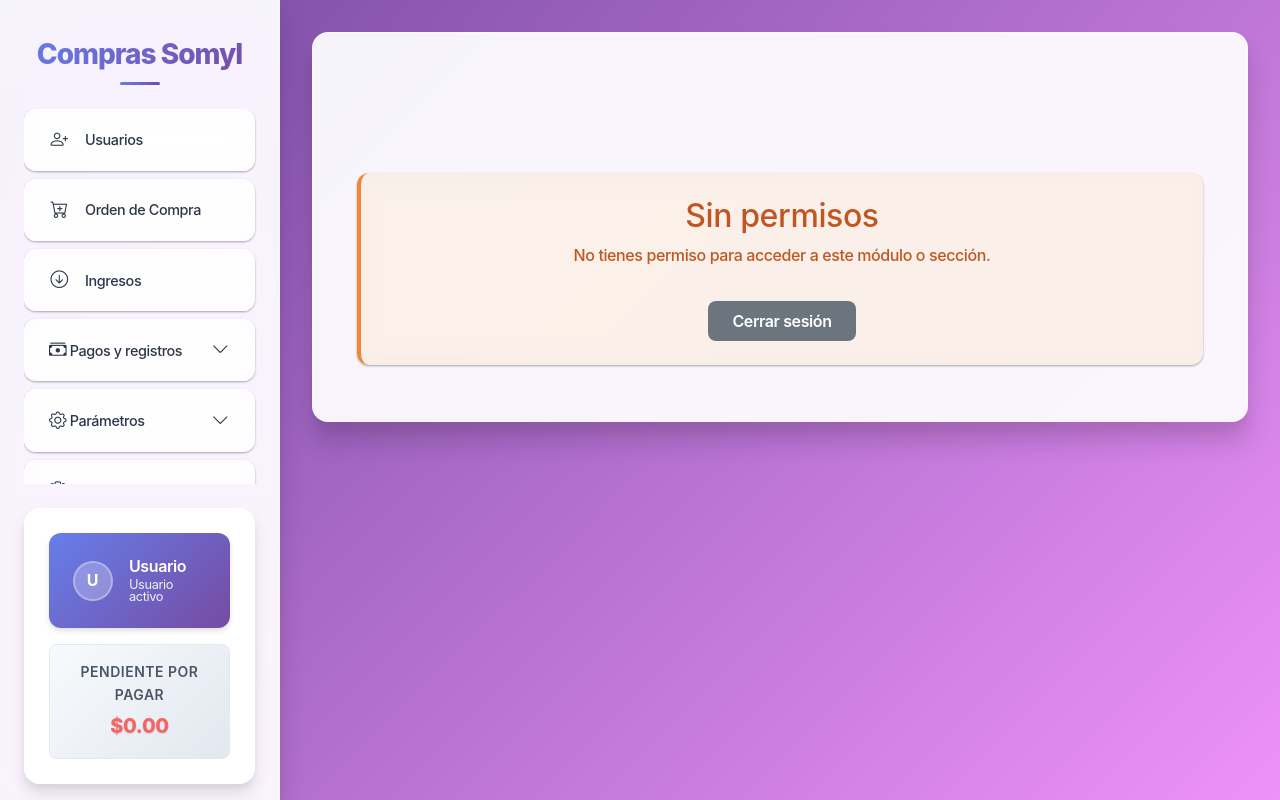
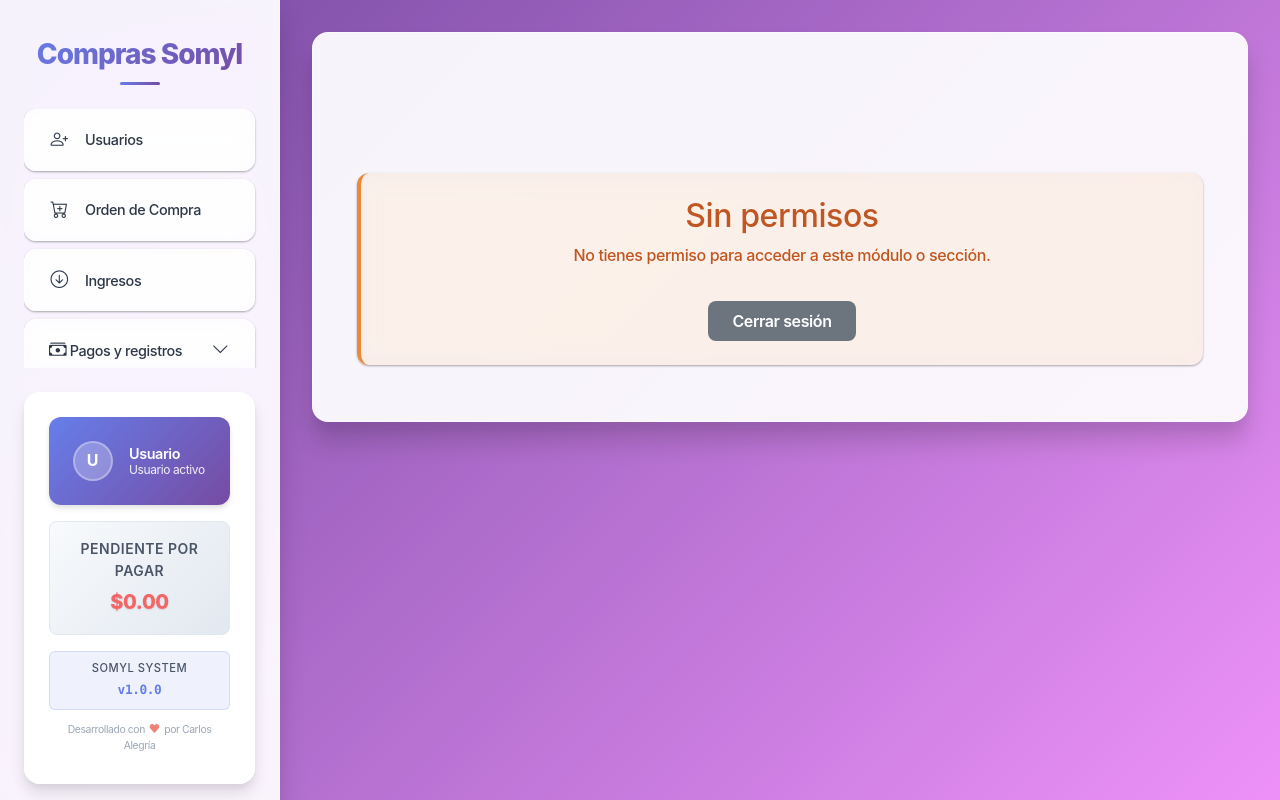
Before and after one commit to CarlosATO/orden_pago_somyl_2026, a Flask app: page /sin_permisos in a window 1280 px wide. Run offline with Flask 3, Linux system fonts and the light colour scheme; the visitor is signed in with stand-in values (Sample User, id 1); data that the repository does not hold is empty; parts of the project's set-up code (start-up, migrations or seed data) failed here and were passed over.

Commit message:
✨ MEJORA SIDEBAR: Nombre usuario optimizado y versión del sistema
🎨 AJUSTES VISUALES:
- Nombre de usuario con text-overflow ellipsis (no se corta visualmente)
- Tamaño de fuente optimizado para nombres largos
- Tooltip en hover para ver nombre completo
- Máximo ancho de 140px para el nombre

📋 NUEVA INFORMACIÓN:
- Versión del sistema: v1.0.0 con estilo tecnológico
- Información del creador con animación heartbeat
- Diseño cohesivo con el branding SOMYL

🎯 UX MEJORADA:
- Sidebar más balanceado visualmente
- Información organizada y legible
- Animaciones sutiles y profesionales
- Identificación clara del sistema y versión

```diff
--- a/app/templates/base.html
+++ b/app/templates/base.html
@@ -247,16 +247,71 @@
 
       .user-name {
         font-weight: 600;
-        font-size: 1rem;
+        font-size: 0.9rem;
         line-height: 1.2;
         margin-bottom: 2px;
+        white-space: nowrap;
+        overflow: hidden;
+        text-overflow: ellipsis;
+        max-width: 140px;
       }
 
       .user-role {
-        font-size: 0.8rem;
+        font-size: 0.75rem;
         opacity: 0.9;
         line-height: 1;
         font-weight: 400;
+      }
+
+      .system-version {
+        text-align: center;
+        padding: var(--spacing-sm) var(--spacing-md);
+        background: rgba(102, 126, 234, 0.1);
+        border-radius: var(--radius-sm);
+        margin-top: var(--spacing-md);
+        border: 1px solid rgba(102, 126, 234, 0.2);
+      }
+
+      .system-version .version-label {
+        font-size: 0.7rem;
+        font-weight: 500;
+        color: var(--text-secondary);
+        margin-bottom: 2px;
+        text-transform: uppercase;
+        letter-spacing: 0.5px;
+      }
+
+      .system-version .version-number {
+        font-size: 0.8rem;
+        font-weight: 700;
+        color: var(--primary-color);
+        font-family: 'Monaco', 'Menlo', monospace;
+      }
+
+      .creator-info {
+        text-align: center;
+        padding: var(--spacing-xs) var(--spacing-sm);
+        margin-top: var(--spacing-sm);
+        font-size: 0.65rem;
+        color: var(--text-muted);
+        opacity: 0.7;
+        transition: opacity var(--transition-fast);
+      }
+
+      .creator-info:hover {
+        opacity: 1;
+      }
+
+      .creator-info .heart {
+        color: #e74c3c;
+        animation: heartbeat 2s ease-in-out infinite;
+        display: inline-block;
+        margin: 0 2px;
+      }
+
+      @keyframes heartbeat {
+        0%, 100% { transform: scale(1); }
+        50% { transform: scale(1.1); }
       }
 
       .payment-info {
@@ -955,7 +1010,7 @@
               {{ current_user.nombre[0].upper() if current_user.nombre else 'U' }}
             </div>
             <div class="user-details">
-              <div class="user-name">{{ current_user.nombre or 'Usuario' }}</div>
+              <div class="user-name" title="{{ current_user.nombre or 'Usuario' }}">{{ current_user.nombre or 'Usuario' }}</div>
               <div class="user-role">Usuario activo</div>
             </div>
           </div>
@@ -964,6 +1019,17 @@
           <div class="payment-info">
             <div class="label">Pendiente por pagar</div>
             <div class="amount">${{ "{:,.2f}".format(total_pendiente) }}</div>
+          </div>
+
+          <!-- Versión del sistema -->
+          <div class="system-version">
+            <div class="version-label">SOMYL System</div>
+            <div class="version-number">v1.0.0</div>
+          </div>
+
+          <!-- Información del creador -->
+          <div class="creator-info">
+            Desarrollado con <span class="heart">♥</span> por Carlos Alegría
           </div>
         </div>
       </aside>
```
